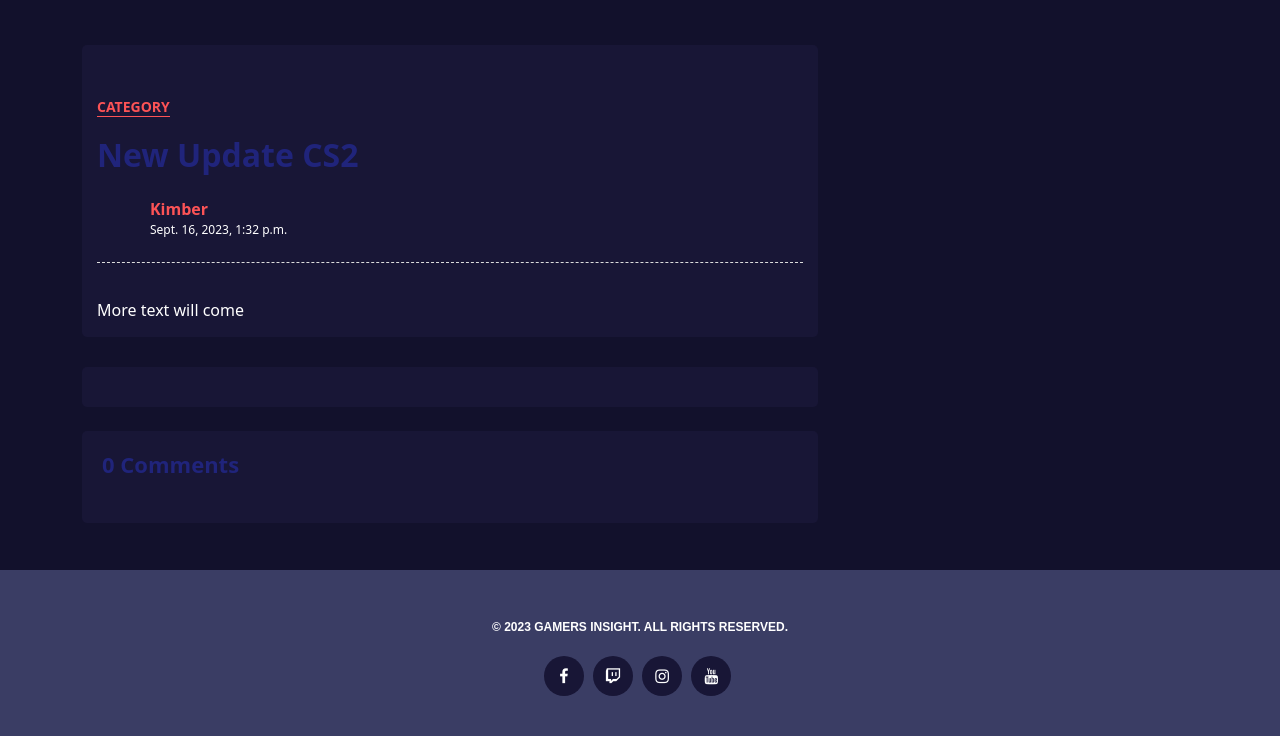
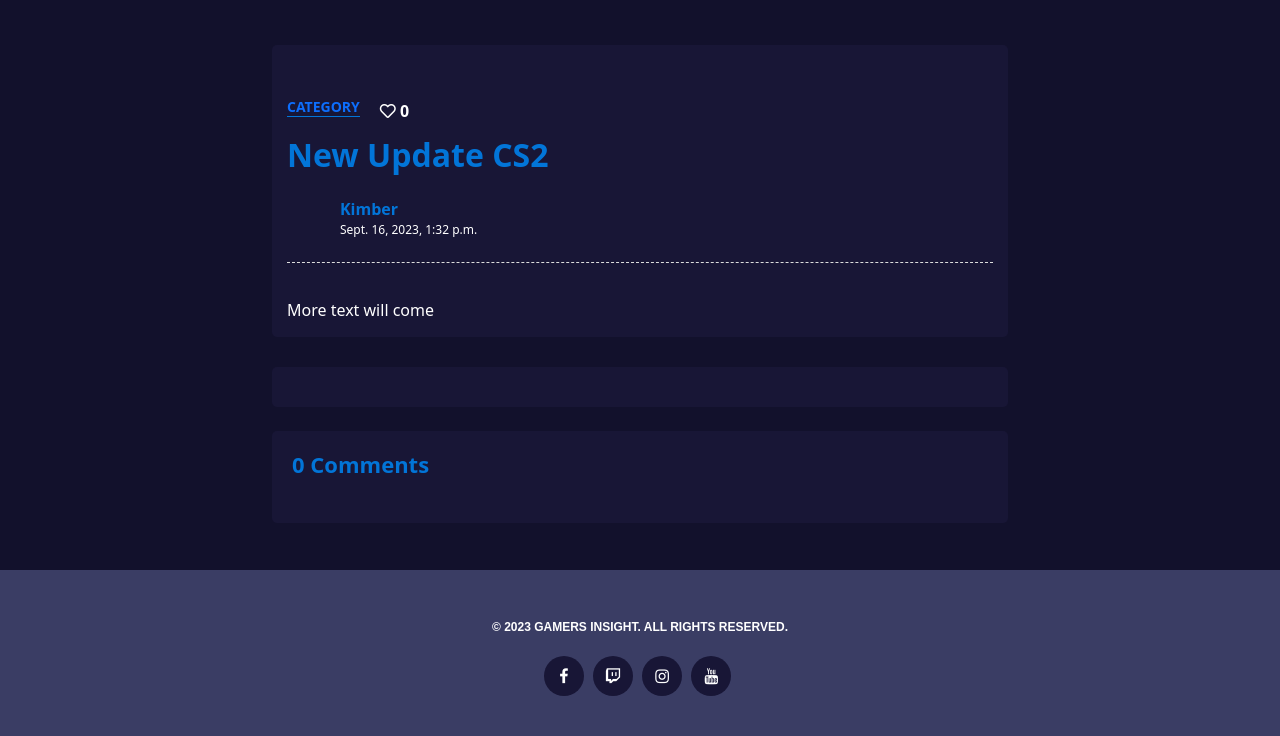
Before and after one commit to KimBergstroem/gamers_insight-CRUD-Blog-App, a Django app: a page that uses templates/post_detail.html in a window 1280 px wide. Shown: the part 64-800 px from the top of the page. Run offline with Django 3.2, Linux system fonts and the light colour scheme; data comes from the database, SQL or seed files in the repository; some libraries are stand-ins or nearby versions.

Commit message:
style: add like button and custom style view for post detail page

```diff
--- a/static/css/style.css
+++ b/static/css/style.css
@@ -257,16 +216,16 @@ body {
   font-size: 14px;
   font-weight: 700;
   margin-bottom: 20px;
+  margin-right: 20px;
 }
 
 .article .article-title h6 a {
   text-transform: uppercase;
-  color: #fc5356;
-  border-bottom: 1px solid #fc5356;
+  border-bottom: 1px solid #0275d8;
 }
 
 .article .article-title h2 {
-  color: #20247b;
+  color: #0275d8;
   font-weight: 600;
 }
 
@@ -289,7 +248,7 @@ body {
 
 .article .article-title .media .media-body label {
   font-weight: 600;
-  color: #fc5356;
+  color: #0275d8;
   margin: 0;
 }
 
@@ -339,7 +298,7 @@ body {
 }
 
 .article-comment h4 {
-  color: #20247b;
+  color: #0275d8;
   font-weight: 700;
   margin-bottom: 25px;
   font-size: 22px;
--- a/templates/post_detail.html
+++ b/templates/post_detail.html
@@ -6,7 +6,7 @@
 
 <div class="blog-single bg-clr-dom">
     <div class="container">
-        <div class="row align-items-start">
+        <div class="row align-items-start justify-content-center">
             <div class="col-lg-8 m-15px-tb">
                 <!-- Article Section -->
                 <article class="article text-white">
@@ -18,7 +18,29 @@
                         {% endif %}
                     </div>
                     <div class="article-title">
-                        <h6><a href="#">Category</a></h6>
+                        <div class="article-likes d-flex">
+
+                            <h6 class="text-primary"><a href="#">Category</a></h6>
+                            <strong>
+                                {% if user.is_authenticated %}
+                                <form class="d-inline" action="{% url 'post_like' post.slug %}" method="POST">
+                                    {% csrf_token %}
+                                    {% if liked %}
+                                    <button type="submit" name="blogpost_id" value="{{post.slug}}" class="btn-like"><i
+                                            class="fas fa-heart"></i></button>
+                                    {% else %}
+                                    <button type="submit" name="blogpost_id" value="{{post.slug}}" class="btn-like"><i
+                                            class="far fa-heart"></i></button>
+                                    {% endif %}
+                                </form>
+                                {% else %}
+                                <span class="text-white"><i class="far fa-heart"></i></span>
+                                {% endif %}
+                                <!-- The number of likes goes before the closing strong tag -->
+                                <span class="text-white">{{ post.number_of_likes }} </span>
+                            </strong>
+                        </div>
+
                         <h2>{{ post.title }}</h2>
                         <div class="media">
                             <div class="avatar">
@@ -52,13 +74,12 @@
                         </div>
                         <fieldset>
                             <div class="row">
-                                <div class="col-sm-3 col-lg-2 hidden-xs">
+                                <div class="col-sm-3 col-lg-2 d-none d-sm-block">
                                     <img class="img-responsive" src="{{ post.author.userprofile.profile_picture.url }}"
                                         alt="image">
                                 </div>
                                 <div class="form-group col-xs-12 col-sm-9 col-lg-10">
-                                    <textarea name="{{ comment_form.body.name }}"
-                                        placeholder="Your message"
+                                    <textarea name="{{ comment_form.body.name }}" placeholder="Your message"
                                         id="{{ comment_form.body.id_for_label }}" class="form-control" rows="4"
                                         required></textarea>
                                     <!-- If there are validation errors, this tag will render the error messages next to the form field -->
```
Also changed, not shown: other parts of static/css/style.css (+7 -48 lines).
